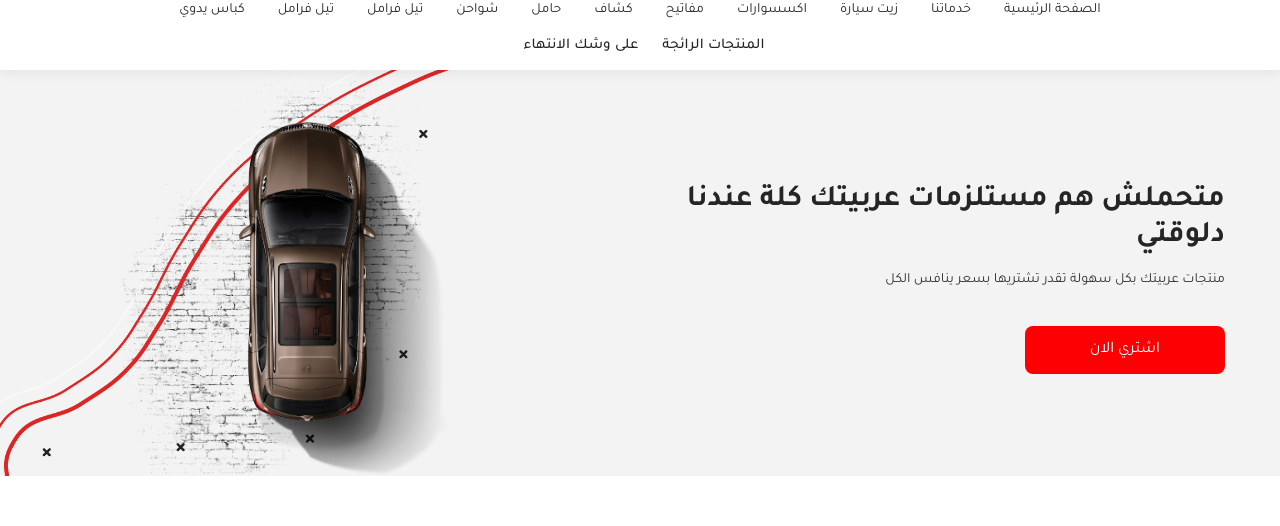
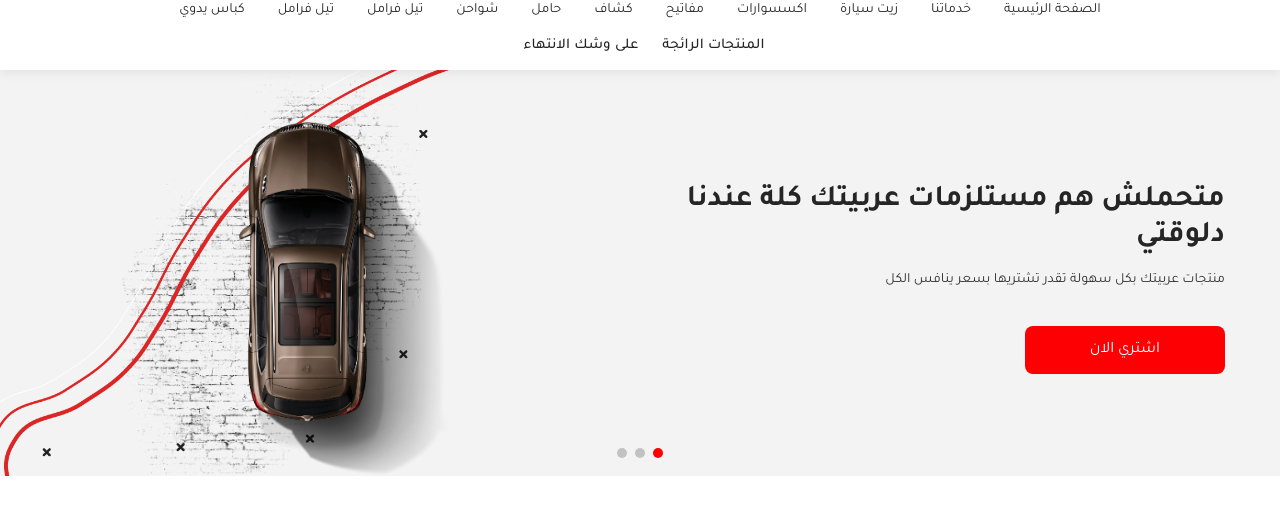
Before and after one commit to AhmedAbdullah125/Autotechnik, a React (Create React App) app: page / in a window 1280 px wide. Shown: the part 191-717 px from the top of the page. Built offline with nearby package versions, Linux system fonts and the light colour scheme; some icons are missing; a web font is replaced by a local one.

Commit message:
upload files

```diff
--- a/src/Pages/Home/Banner.jsx
+++ b/src/Pages/Home/Banner.jsx
@@ -1,13 +1,53 @@
-import React from 'react'
+import React, { useRef } from 'react'
+import { Pagination } from 'swiper/modules';
+import { Swiper, SwiperSlide } from 'swiper/react';
+import 'swiper/css';
+import 'swiper/css/navigation';
+import 'swiper/css/pagination';
+import 'swiper/css/scrollbar';
+import { Link } from 'react-router-dom';
 import { LazyLoadImage } from 'react-lazy-load-image-component'
-import { Link } from 'react-router-dom'
 import car from '../../assets/Main/2.png'
 import bg from '../../assets/Main/1.png'
 import vector from '../../assets/Main/aero.png'
 
 
 export default function Banner() {
+    const NewsSwiperRef = useRef(null);
+
     return (
+
+        <Swiper
+            onBeforeInit={(swiper) => {
+                NewsSwiperRef.current = swiper;
+            }}
+            modules={[Pagination]}
+            spaceBetween={30}
+            slidesPerView={8}
+            loop={true}
+            autoplay={true}
+            pagination={true}
+            navigation={false}
+            breakpoints={{
+                1200: {
+                    slidesPerView: 1,
+                },
+                991: {
+                    slidesPerView: 1,
+                },
+                768: {
+                    slidesPerView: 1,
+                },
+                540: {
+                    slidesPerView: 1,
+                },
+                100: {
+                    slidesPerView: 1,
+                },
+            }}
+
+        >
+                <SwiperSlide>
                     <div className='banner'>
                         <div className="banner-title">
                             <h2>متحملش هم مستلزمات عربيتك كلة عندنا دلوقتي</h2>
@@ -25,5 +65,48 @@ export default function Banner() {
                             </div>
                         </div>
                     </div>
+                </SwiperSlide>
+                <SwiperSlide>
+                    <div className='banner'>
+                        <div className="banner-title">
+                            <h2>متحملش هم مستلزمات عربيتك كلة عندنا دلوقتي</h2>
+                            <p>منتجات عربيتك بكل سهولة تقدر تشتريها بسعر ينافس الكل</p>
+                            <Link to='/Accessories' className='red-btn'>اشتري الان</Link>
+                        </div>
+
+                        <div className="banner-img" >
+                            <LazyLoadImage src={car} className='banner-car'></LazyLoadImage>
+                            <div className="bg-img" >
+                                <LazyLoadImage src={bg}></LazyLoadImage>
+                            </div>
+                            <div className="vector-cont">
+                                <LazyLoadImage src={vector}></LazyLoadImage>
+                            </div>
+                        </div>
+                    </div>
+                </SwiperSlide>
+                <SwiperSlide>
+                    <div className='banner'>
+                        <div className="banner-title">
+                            <h2>متحملش هم مستلزمات عربيتك كلة عندنا دلوقتي</h2>
+                            <p>منتجات عربيتك بكل سهولة تقدر تشتريها بسعر ينافس الكل</p>
+                            <Link to='/Accessories' className='red-btn'>اشتري الان</Link>
+                        </div>
+
+                        <div className="banner-img" >
+                            <LazyLoadImage src={car} className='banner-car'></LazyLoadImage>
+                            <div className="bg-img" >
+                                <LazyLoadImage src={bg}></LazyLoadImage>
+                            </div>
+                            <div className="vector-cont">
+                                <LazyLoadImage src={vector}></LazyLoadImage>
+                            </div>
+                        </div>
+                    </div>
+                </SwiperSlide>
+
+        </Swiper>
+
+
     )
 }
--- a/src/style/main.css
+++ b/src/style/main.css
@@ -2138,6 +2138,21 @@ footer .collumn .text a {
   }
 }
 
+.swiper-pagination-bullet-active {
+  background: var(--main-hover) !important;
+}
+
+.swiper-pagination-bullet {
+  width: 16px !important;
+  height: 16px !important;
+}
+@media (max-width: 1440px) {
+  .swiper-pagination-bullet {
+    width: 10px !important;
+    height: 10px !important;
+  }
+}
+
 .category-ancor {
   display: flex;
   flex-direction: column;
--- a/src/style/sass/components/_banner.scss
+++ b/src/style/sass/components/_banner.scss
@@ -116,4 +116,17 @@
             order: 1;
         }
     }
+
 }
+
+.swiper-pagination-bullet-active{
+    background: $hover !important;
+}
+.swiper-pagination-bullet{
+    width: 16px !important;
+    height: 16px !important;
+    @media (max-width: 1440px) {
+        width: 10px !important;
+    height: 10px !important;
+    }
+}
```
Also changed, not shown: 1 other file (tests, documents, lock files or other folders). Lines whose indentation alone changed are shown as unchanged.
